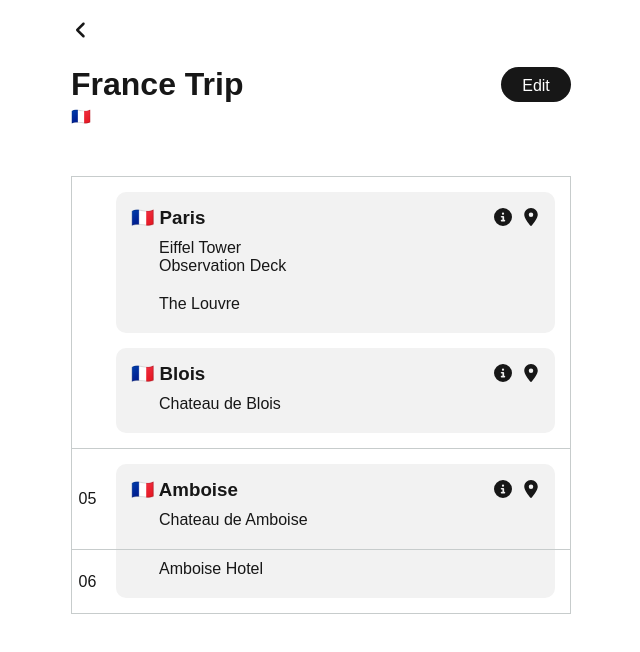
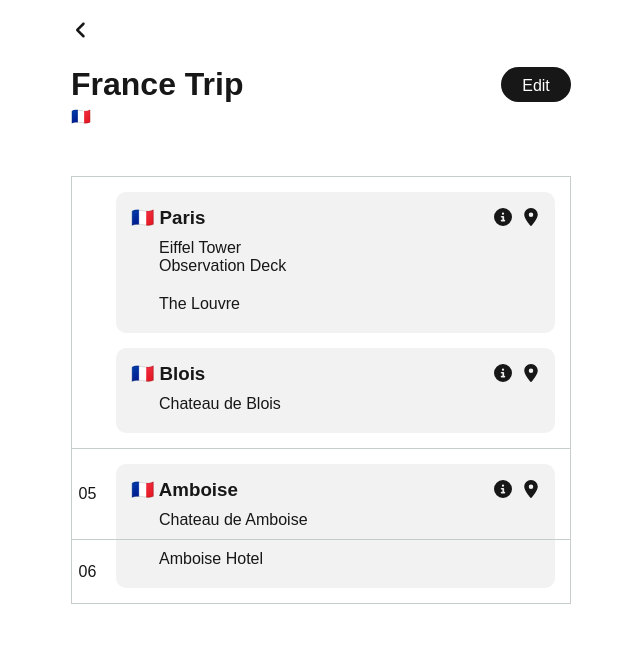
Before and after one commit to my12parsecs/town-hunt, a Next.js app: page /trips/us-road-trip in a window 1280 px wide. Shown: the top 652 px of the page, without its empty margins (319-959 px from the left). Built offline with nearby package versions, Linux system fonts and the light colour scheme.

Commit message:
each trip

```diff
--- a/src/app/components/EachTripList.js
+++ b/src/app/components/EachTripList.js
@@ -46,7 +46,7 @@ import { faCircleInfo, faLocationDot } from '@fortawesome/free-solid-svg-icons';
 
 import getFlagEmoji from './GetFlagEmoji';
 
-const EachTripList = ({ eachTripJson }) => {
+const EachTripList = ({ eachTripJson, userLanguage }) => {
     // Group items by their date chunks
     const groupByDate = (trip) => {
         const grouped = [];
@@ -101,8 +101,8 @@ const EachTripList = ({ eachTripJson }) => {
                                         <div className='each-trip-list-item-title-row' style={item.isSameFirst ? {display: "none"} : {}}>
                                             <h3 className='each-trip-list-item-title'>{getFlagEmoji(item.countryCode)} {item.value}</h3>
                                             <div className='each-trip-list-item-buttons'>
-                                                <Link href={`https://wikipedia.org`} target="_blank" rel="noreferrer"><FontAwesomeIcon icon={faCircleInfo} className="each-trip-list-item-info-icon"/></Link>
-                                                <Link href={`https://google.com/maps`} target="_blank" rel="noreferrer"><FontAwesomeIcon icon={faLocationDot} className="each-trip-list-item-map-icon"/></Link>
+                                                <Link href={`https://${userLanguage}.wikipedia.org/wiki/${item.value}`} target="_blank" rel="noreferrer"><FontAwesomeIcon icon={faCircleInfo} className="each-trip-list-item-info-icon"/></Link>
+                                                <Link href={`https://www.google.com/maps/search/${item.value}`} target="_blank" rel="noreferrer"><FontAwesomeIcon icon={faLocationDot} className="each-trip-list-item-map-icon"/></Link>
                                             </div>
                                         </div>
                                         {item.children && item.children.length > 0 && (
--- /dev/null
+++ b/src/app/components/GetUserLanguage.jsx
@@ -0,0 +1,10 @@
+"use client"
+
+import getUserLocale from "get-user-locale";
+
+export default function getUserLanguage() {
+
+    const userLocale = getUserLocale();
+
+    return userLocale.slice(0, 2);
+}
--- a/src/app/stylesheets/tripEach.css
+++ b/src/app/stylesheets/tripEach.css
@@ -100,6 +100,7 @@
 .each-trip-list-item-same-last{
     border-radius: 10px 10px 0px 0px;
     margin-bottom: -15px;
+    padding-bottom: 0px;
 }
 .each-trip-list-item-same-first{
     border-radius: 0px 0px 10px 10px;
--- a/src/app/trips/[slug]/page.js
+++ b/src/app/trips/[slug]/page.js
@@ -1,12 +1,13 @@
 "use client"
 
-import React, { useState } from 'react';
+import React, { use, useState, useEffect } from 'react';
 import Link from 'next/link';
 import { FontAwesomeIcon } from '@fortawesome/react-fontawesome';
 import { faPlus, faAngleLeft } from '@fortawesome/free-solid-svg-icons';
 
 import CitySelect from "@/app/components/CitySelect"
 import getFlagEmoji from "@/app/components/GetFlagEmoji"
+import getUserLanguage from "@/app/components/GetUserLanguage"
 import { MinimalViable } from "@/app/components/SortableTree"
 import EachTripList from '@/app/components/EachTripList';
 
@@ -14,6 +15,8 @@ import EachTripList from '@/app/components/EachTripList';
 import "../../stylesheets/tripEach.css"
 
 export default function EachTrip() {
+
+    const [userLanguage, setUserLanguage] = useState("");
 
     const [isEditing, setIsEditing] = useState(false);
 
@@ -35,6 +38,9 @@ export default function EachTrip() {
         });
     };
 
+    useEffect(() => {
+        setUserLanguage(getUserLanguage());
+    }, []);
 
 
 
@@ -117,7 +123,7 @@ export default function EachTrip() {
                         <p>{getFlagEmoji(eachTripJson.trip[0].countryCode)}</p>
                     </div>
                     <div className='each-trip-list-container'>
-                        <EachTripList eachTripJson={eachTripJson} />
+                        <EachTripList eachTripJson={eachTripJson} userLanguage={userLanguage} />
                     </div>
                 </div>
             ) : (
```
